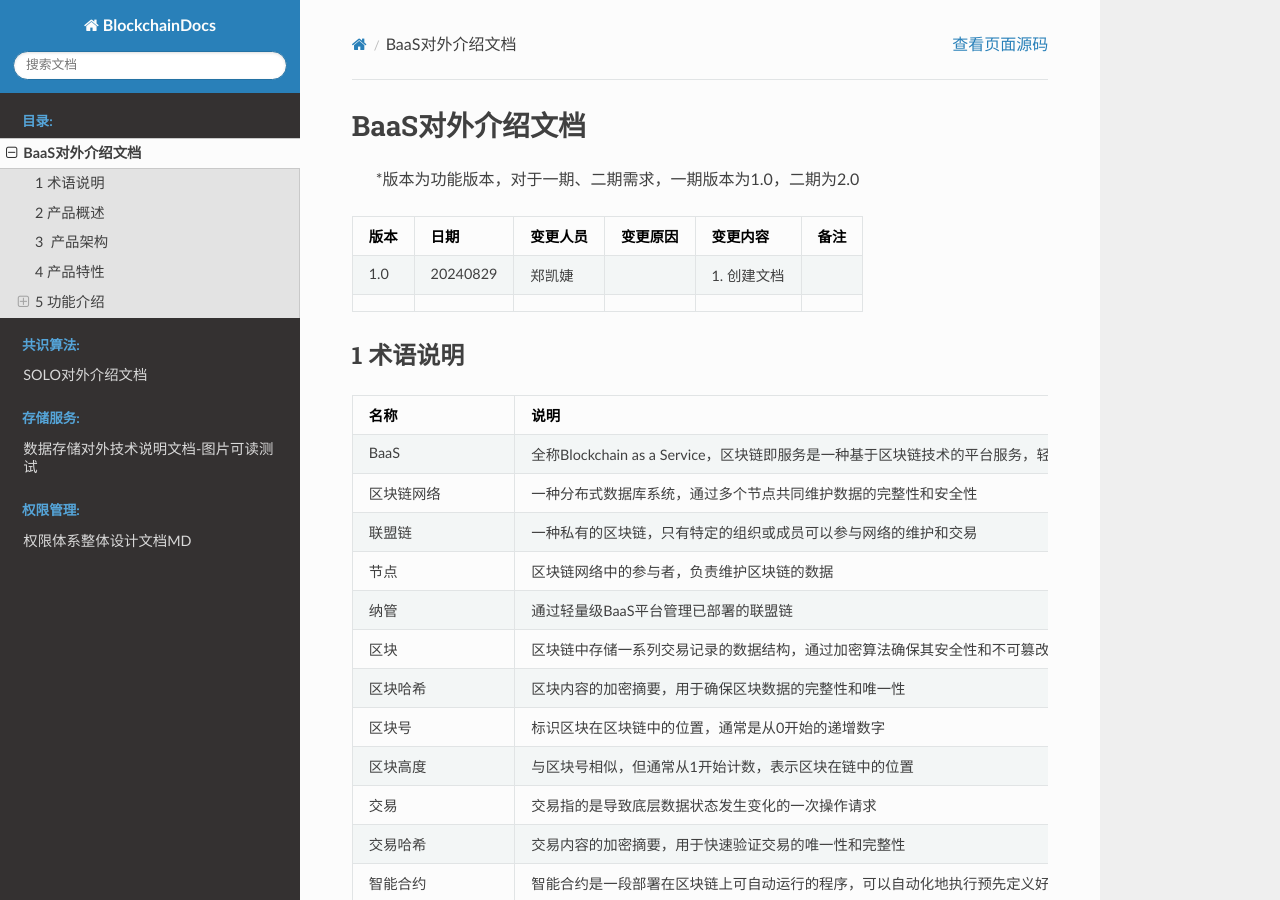
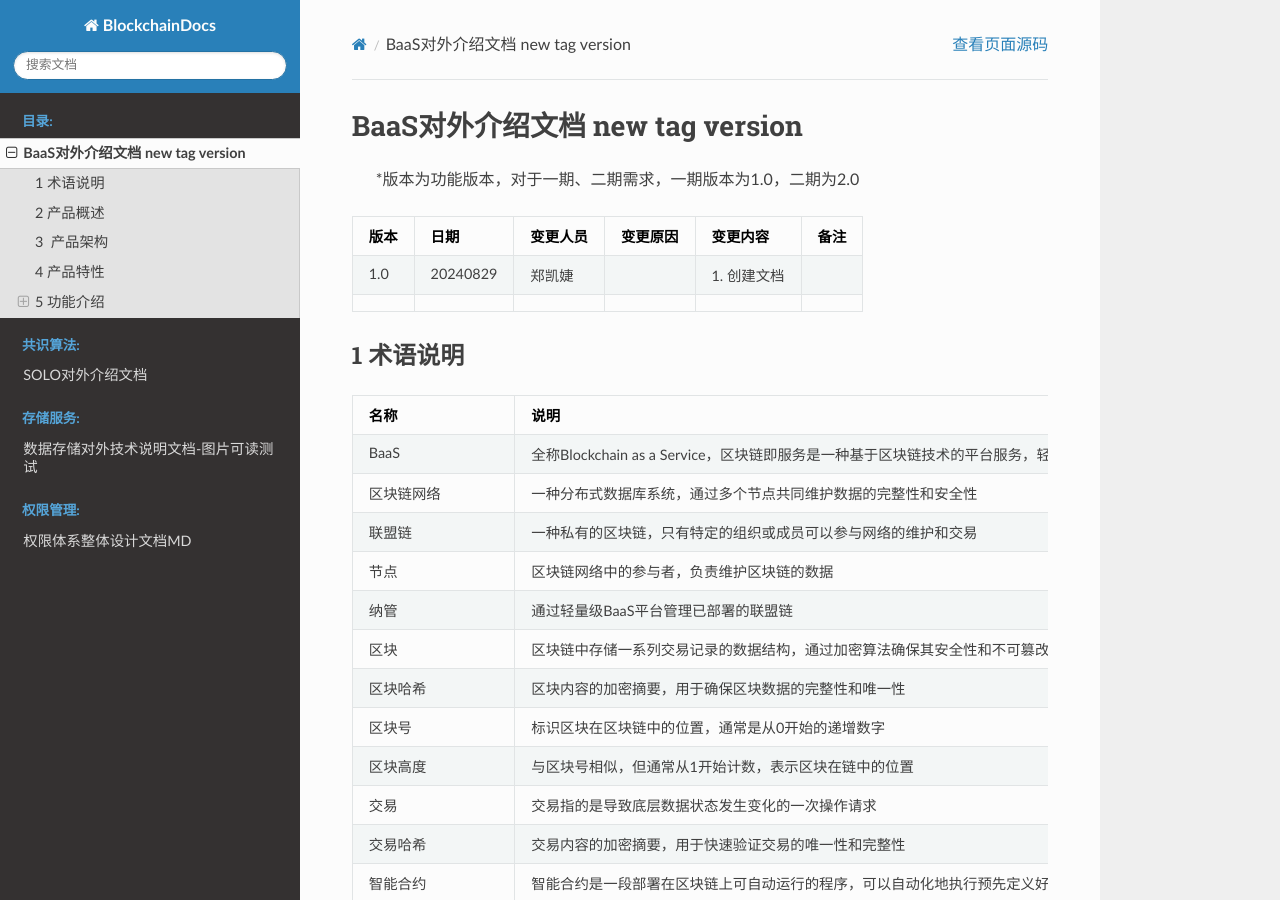
Before and after one commit to zkjst110/BlockchainDocs, a Sphinx documentation site: the page built from source/lbaas/baas.md, in a window 1280 px wide and 900 px high. Built offline with Sphinx 7.4.7 and the Read the Docs theme 2.0.0, drawn with Linux system fonts in a browser that asks for light colours.

Commit message:
lbaas new tag test

```diff
--- a/source/lbaas/baas.md
+++ b/source/lbaas/baas.md
@@ -1,4 +1,4 @@
-# BaaS对外介绍文档
+# BaaS对外介绍文档 new tag version
 
 > \*版本为功能版本，对于一期、二期需求，一期版本为1.0，二期为2.0
 
```
